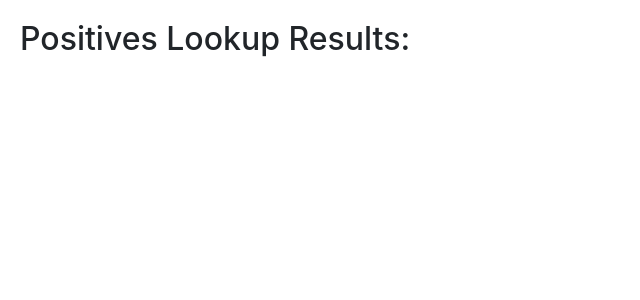
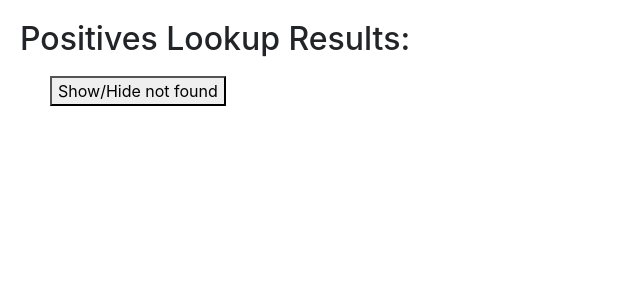
Before and after one commit to mohammadmozafari/solar-finder-tool, a Flask app: page /pos_lookup in a window 1280 px wide. Shown: the part 56-356 px from the top of the page, without its empty margins (0-640 px from the left). Run offline with Flask 3, Linux system fonts and the light colour scheme; some libraries are stand-ins or nearby versions.

Commit message:
added notfound addresses section

```diff
--- a/scripts/location_info.py
+++ b/scripts/location_info.py
@@ -58,9 +58,9 @@
     return org_addresses
 
 def pos_address_lookup(threshold=2):
-    output = {}
+    output_empty = {}
+    output_found = {}
     for folder in glob.glob(config.DATA_ROOT_PATH+"/*"):
-        print(folder)
         with open(folder+'/'+'addr_info.json', 'r') as fp:
                 addr_info = json.load(fp)
         for f in glob.glob(folder+'/confirmed_positive_images/*'):
@@ -77,15 +77,15 @@
                 looked_up = True
                 result = addr_info[f"{coords[0]},{coords[1]}"]
             for key, value in result.items():
-                if key=='Result': output['('+str(latitude)+', '+str(longitude)+')'] = value
+                if key=='Result': output_empty['('+str(latitude)+', '+str(longitude)+')'] = value
                 else:
                     if 'CLASSIFICATION_CODE' in result:
-                        output[key+' ['+result['CLASSIFICATION_CODE']+'] '] = value + ' ('+str(latitude)+', '+str(longitude)+')'
+                        output_found[key+' ['+result['CLASSIFICATION_CODE']+'] '] = value + ' ('+str(latitude)+', '+str(longitude)+')'
                         new_with_classification = f[:-4]+'_'+result['CLASSIFICATION_CODE']+f[-4:]
                         if not looked_up:
                             os.rename(f, new_with_classification)
                     else:
-                        output[key] = value + ' ('+str(latitude)+', '+str(longitude)+')'
+                        output_found[key] = value + ' ('+str(latitude)+', '+str(longitude)+')'
                 break
             if not looked_up:
                 addr_info[f"{coords[0]},{coords[1]}"] = result
@@ -93,7 +93,7 @@
         with open(folder+'/'+'addr_info.json', 'w') as fp:
             json.dump(addr_info, fp)
 
-    return output
+    return [output_found, output_empty]
 
 if __name__ == "__main__":
     # parser = argparse.ArgumentParser(description="Get location information using OS API.")
--- a/webapp/app.py
+++ b/webapp/app.py
@@ -71,7 +71,7 @@
 
     # Check if path is a file and serve
     if os.path.isfile(abs_path):
-        print("FILE________________")
+        # print("FILE________________")
         return send_file(abs_path)
 
     return abort(500)
@@ -135,7 +135,7 @@
     longitude1 = float(request.form.get('longitude1'))
 
     latitude2 = request.form.get('latitude2')
-    print(latitude2)
+    # print(latitude2)
     latitude2 = float(latitude2) if latitude2 != '' else None
     longitude2 = request.form.get('longitude2')
     longitude2 = float(longitude2) if longitude2 != '' else None
--- a/webapp/static/css/home.css
+++ b/webapp/static/css/home.css
@@ -5,3 +5,8 @@
 .results {
   margin: 20px;
 }
+
+.pos-lookup-notfound {
+  margin-left: -10px; /* Adjust the left margin as needed */
+  margin-top: 10px; /* Adjust the left margin as needed */
+}
--- a/webapp/templates/pos_lookup.html
+++ b/webapp/templates/pos_lookup.html
@@ -43,9 +43,27 @@
         <h2>Positives Lookup Results:</h2>
 
         <ul>
-            {% for key, val in results.items() %}
+            <!-- first print locations with addresses -->
+            {% for key, val in results[0].items() %}
                 <li><strong>{{ key }}:</strong> {{ val }}</li>
             {% endfor %}
+            <!-- the rest are locations without addresses -->
+            <button class="pos-lookup-notfound" type="button" data-toggle="collapse" data-target="#collapseExample"
+            aria-expanded="false" aria-controls="collapseExample">
+                Show/Hide not found
+            </button>
+
+            <!-- Collapsible dropdown menu -->
+            <div class="collapse pos-lookup-notfound" id="collapseExample">
+                <div class="card card-body">
+                    <ul class="list-unstyled">
+                        {% for key, val in results[1].items() %}
+                            <li><strong>{{ key }}:</strong> {{ val }}</li>
+                        {% endfor %}
+                    </ul>
+                </div>
+            </div>
+
         </ul>
     </div>
 
```
